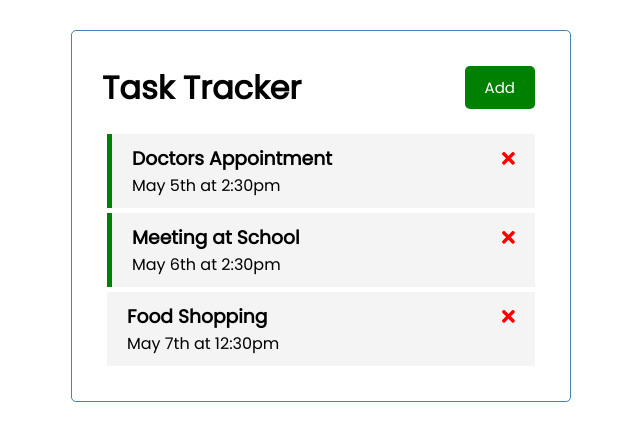
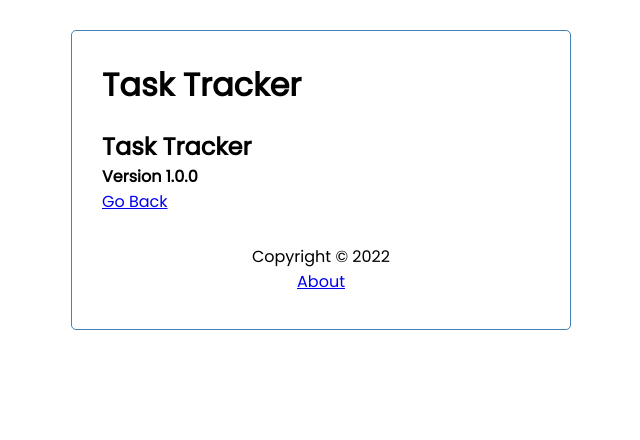
Before and after one commit to kellenwiltshire/angular-tasks, an Angular app: page /about in a window 1280 px wide. Shown: the top 440 px of the page, without its empty margins (319-959 px from the left). Built offline with nearby package versions, Linux system fonts and the light colour scheme; data requests are answered from the project's data file.

Commit message:
feat: added routes

```diff
--- a/src/app/app.component.html
+++ b/src/app/app.component.html
@@ -1,4 +1,5 @@
 <div class="container">
   <app-header></app-header>
-  <app-tasks></app-tasks>
+  <router-outlet></router-outlet>
+  <app-footer></app-footer>
 </div>
--- a/src/app/app.module.ts
+++ b/src/app/app.module.ts
@@ -3,6 +3,7 @@
 import { FontAwesomeModule } from '@fortawesome/angular-fontawesome';
 import { HttpClientModule } from '@angular/common/http';
 import { FormsModule } from '@angular/forms';
+import { RouterModule, Routes } from '@angular/router';
 
 import { AppComponent } from './app.component';
 import { HeaderComponent } from './components/header/header.component';
@@ -10,6 +11,16 @@
 import { TasksComponent } from './components/tasks/tasks.component';
 import { TaskItemComponent } from './components/task-item/task-item.component';
 import { AddTaskComponent } from './components/add-task/add-task.component';
+import { AboutComponent } from './components/about/about.component';
+import { FooterComponent } from './components/footer/footer.component';
+
+const appRoutes: Routes = [
+  {
+    path: '',
+    component: TasksComponent,
+  },
+  { path: 'about', component: AboutComponent },
+];
 
 @NgModule({
   declarations: [
@@ -19,8 +30,16 @@
     TasksComponent,
     TaskItemComponent,
     AddTaskComponent,
+    AboutComponent,
+    FooterComponent,
   ],
-  imports: [BrowserModule, FontAwesomeModule, HttpClientModule, FormsModule],
+  imports: [
+    BrowserModule,
+    FontAwesomeModule,
+    HttpClientModule,
+    FormsModule,
+    RouterModule.forRoot(appRoutes),
+  ],
   providers: [],
   bootstrap: [AppComponent],
 })
--- /dev/null
+++ b/src/app/components/about/about.component.html
@@ -0,0 +1,5 @@
+<div>
+  <h2>Task Tracker</h2>
+  <h4>Version 1.0.0</h4>
+  <a routerLink="/">Go Back</a>
+</div>
--- /dev/null
+++ b/src/app/components/about/about.component.ts
@@ -0,0 +1,15 @@
+import { Component, OnInit } from '@angular/core';
+
+@Component({
+  selector: 'app-about',
+  templateUrl: './about.component.html',
+  styleUrls: ['./about.component.css']
+})
+export class AboutComponent implements OnInit {
+
+  constructor() { }
+
+  ngOnInit(): void {
+  }
+
+}
--- /dev/null
+++ b/src/app/components/footer/footer.component.css
@@ -0,0 +1,4 @@
+footer {
+  margin-top: 30px;
+  text-align: center;
+}
--- /dev/null
+++ b/src/app/components/footer/footer.component.html
@@ -0,0 +1,4 @@
+<footer>
+  <p>Copyright &copy; 2022</p>
+  <a routerLink="/about">About</a>
+</footer>
--- /dev/null
+++ b/src/app/components/footer/footer.component.ts
@@ -0,0 +1,15 @@
+import { Component, OnInit } from '@angular/core';
+
+@Component({
+  selector: 'app-footer',
+  templateUrl: './footer.component.html',
+  styleUrls: ['./footer.component.css']
+})
+export class FooterComponent implements OnInit {
+
+  constructor() { }
+
+  ngOnInit(): void {
+  }
+
+}
--- a/src/app/components/header/header.component.html
+++ b/src/app/components/header/header.component.html
@@ -4,5 +4,6 @@
     color="{{ showAddTask ? 'red' : 'green' }}"
     text="{{ showAddTask ? 'Close' : 'Add' }}"
     (btnClick)="toggleAddTask()"
+    *ngIf="hasRoute('/')"
   ></app-button>
 </header>
--- a/src/app/components/header/header.component.ts
+++ b/src/app/components/header/header.component.ts
@@ -1,6 +1,7 @@
 import { Component, OnInit } from '@angular/core';
 import { UiService } from 'src/app/services/ui.service';
 import { Subscription } from 'rxjs';
+import { Router } from '@angular/router';
 
 @Component({
   selector: 'app-header',
@@ -12,7 +13,7 @@
   showAddTask: boolean;
   subscription: Subscription;
 
-  constructor(private uiService: UiService) {
+  constructor(private uiService: UiService, private router: Router) {
     this.subscription = this.uiService
       .onToggle()
       .subscribe((value) => (this.showAddTask = value));
@@ -23,4 +24,8 @@
   toggleAddTask() {
     this.uiService.toggleAddTask();
   }
+
+  hasRoute(route: string) {
+    return this.router.url === route;
+  }
 }
```
Also changed, not shown: src/app/components/about/about.component.css (added), 2 other files (tests, documents, lock files or other folders).
